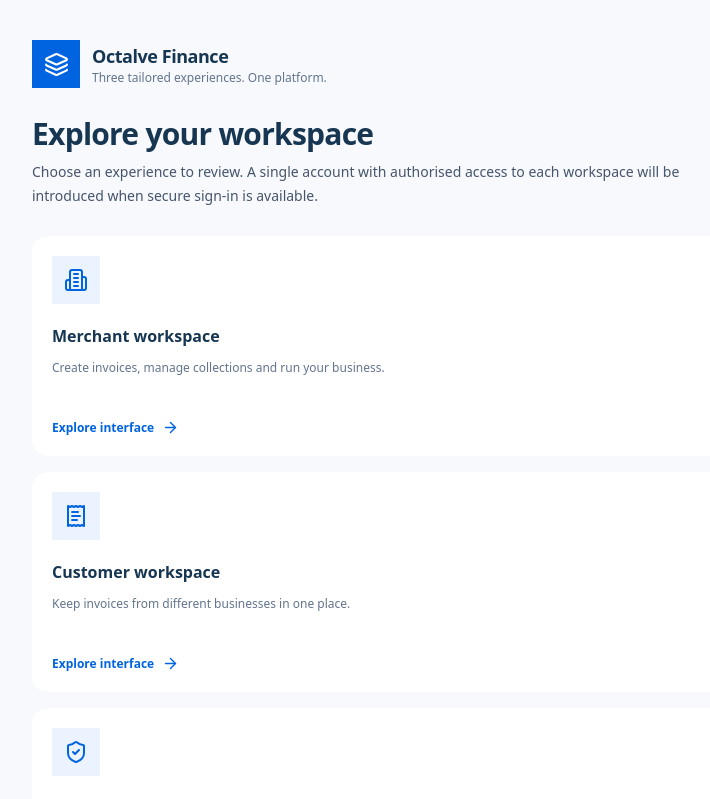
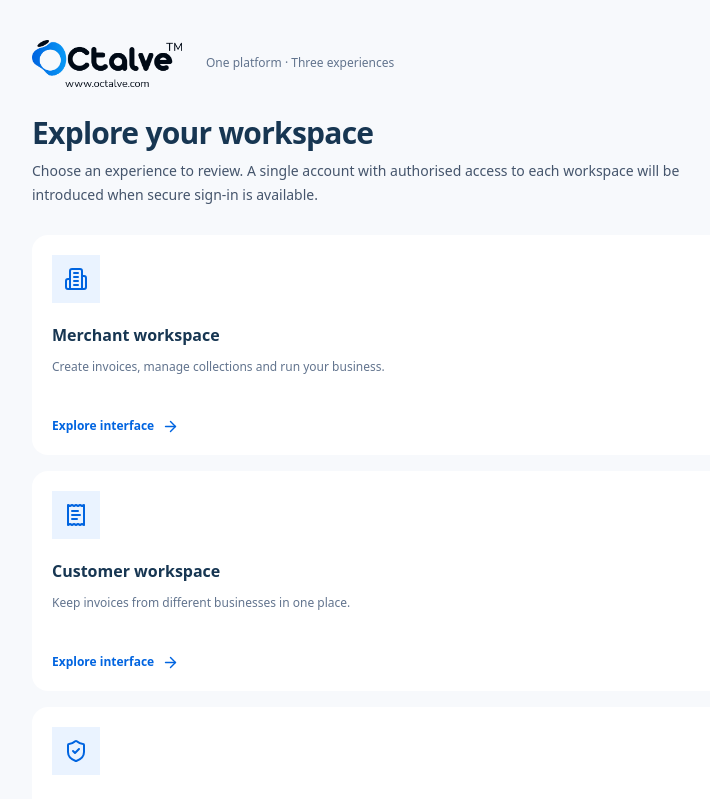
Before and after one commit to octalve-core/octalve-invoice, a Next.js app: page /workspaces in a window 1280 px wide. Shown: the top 799 px of the page, without its empty margins (160-870 px from the left). Built offline with nearby package versions, Linux system fonts and the light colour scheme.

Commit message:
Batch X: official logo on workspace chooser and strict import cleanup

```diff
--- a/app/workspaces/page.tsx
+++ b/app/workspaces/page.tsx
@@ -1,5 +1,6 @@
 import Link from "next/link";
-import {ArrowRight,Building2,ReceiptText,ShieldCheck,Layers3} from "lucide-react";
+import {ArrowRight,Building2,ReceiptText,ShieldCheck} from "lucide-react";
+import {BrandWordmark} from "@/src/shared/ui/BrandWordmark";
 const areas=[
  {name:"Merchant workspace",desc:"Create invoices, manage collections and run your business.",href:"/dashboard",Icon:Building2},
  {name:"Customer workspace",desc:"Keep invoices from different businesses in one place.",href:"/customer",Icon:ReceiptText},
@@ -8,8 +9,7 @@ const areas=[
 export default function WorkspaceChooser(){
  return <main className="min-h-dvh bg-[#F7F9FC] px-4 py-10 text-[#173652] sm:py-16">
   <div className="mx-auto max-w-4xl space-y-7">
-   <header className="flex items-center gap-3"><span className="grid h-12 w-12 place-items-center rounded-xl bg-[#0064E0] text-white"><Layers3 size={25}/></span>
-    <div><p className="text-lg font-extrabold tracking-tight">Octalve Finance</p><p className="text-xs text-slate-500">Three tailored experiences. One platform.</p></div></header>
+   <header className="flex items-center gap-3"><BrandWordmark width={150}/><p className="border-l border-[#DCE7F4] pl-3 text-xs text-slate-500">One platform · Three experiences</p></header>
    <div><h1 className="text-3xl font-bold tracking-tight sm:text-4xl">Explore your workspace</h1>
     <p className="mt-2 max-w-2xl text-sm leading-6 text-slate-600">Choose an experience to review. A single account with authorised access to each workspace will be introduced when secure sign-in is available.</p></div>
    <div className="grid gap-4 md:grid-cols-3">{areas.map(({name,desc,href,Icon})=><Link href={href} key={href}
```
